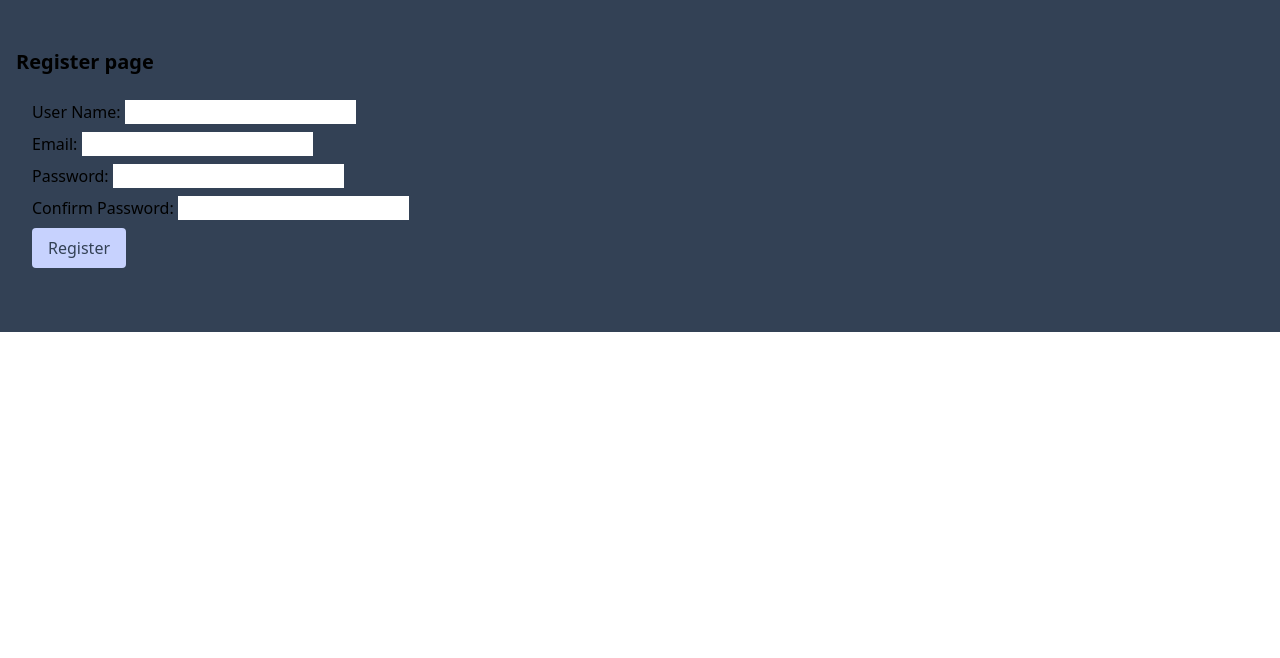
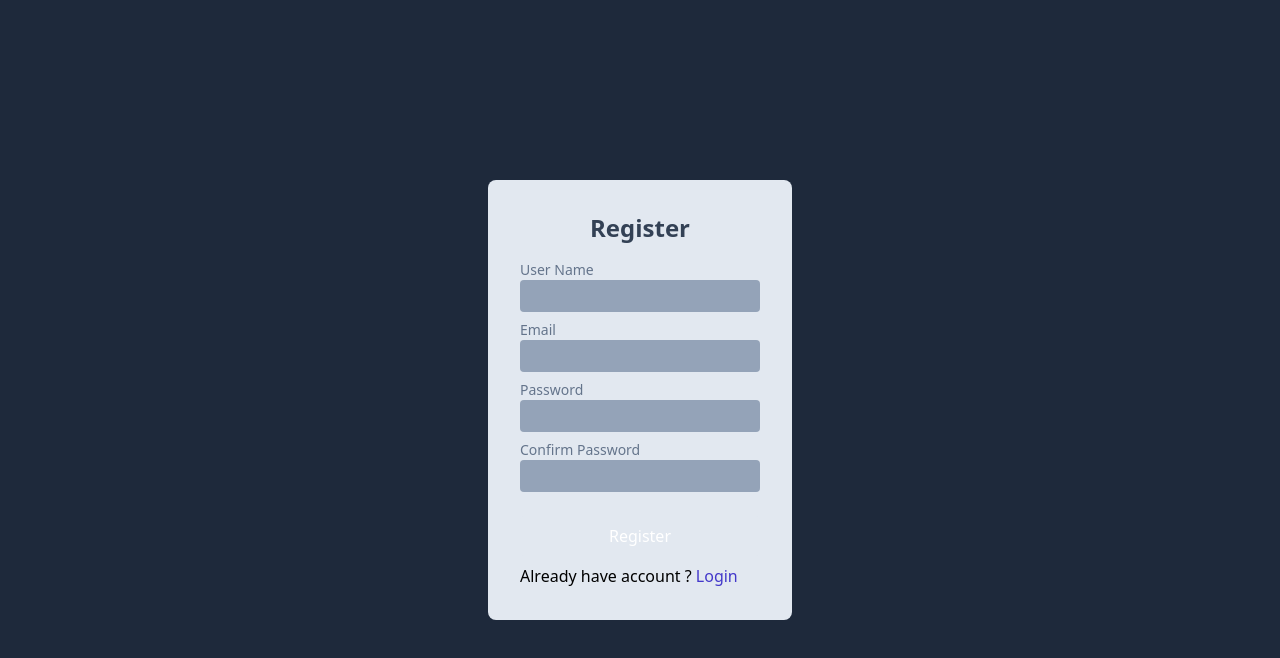
Before and after one commit to nikhildev8087/nextjsadmin, a Next.js app: page /register in a window 1280 px wide. Shown: the top 658 px of the page. Built offline with nearby package versions, Linux system fonts and the light colour scheme.

Commit message:
login and sighup api integration

```diff
--- a/package.json
+++ b/package.json
@@ -19,6 +19,7 @@
     "axios": "^1.4.0",
     "bcryptjs": "^2.4.3",
     "formik": "^2.2.9",
+    "framer-motion": "^10.12.10",
     "jsonwebtoken": "^9.0.0",
     "mongodb": "^5.3.0",
     "mongodb-uri": "^0.9.7",
--- a/src/components/SalesCard.jsx
+++ b/src/components/SalesCard.jsx
@@ -4,6 +4,7 @@ import TrendingDownOutlinedIcon from "@mui/icons-material/TrendingDownOutlined";
 
 const SalesCard = ({ icon, value, desc, growth, growthRate }) => {
   return (
+
     <div className="bg-white dark:bg-slate-900/75 rounded p-5">
       <div className="flex items-center justify-between mb-4">
         <div>
--- a/src/components/Sidebar.jsx
+++ b/src/components/Sidebar.jsx
@@ -13,6 +13,7 @@ import ShoppingCartCheckoutIcon from '@mui/icons-material/ShoppingCartCheckout';
 import ViewComfyIcon from '@mui/icons-material/ViewComfy';
 import ChevronRightOutlinedIcon from '@mui/icons-material/ChevronRightOutlined';
 import KeyboardArrowDownOutlinedIcon from '@mui/icons-material/KeyboardArrowDownOutlined';
+import { Divider } from "antd";
 
 const Sidebar = ({collapse}) => {
     const [menuOpen, setMenuOpen] = useState({
@@ -32,7 +33,7 @@ const Sidebar = ({collapse}) => {
       </Link>
       </li>
       <li className="hover:bg-sky-500/75 hover:text-sky-50 rounded dark:hover:bg-slate-600/75 dark:hover:text-slate-300 mb-1">
-      <Link className={`p-2 flex items-center justify-between ${router.pathname =="/report" ? "active" : ""}`} href="/report">
+      <Link className={`p-2 flex items-center justify-between ${router.pathname =="admin/report" ? "active" : ""}`} href="admin/report">
         <div className="text-sm flex items-center"> <EmailIcon className="w-5 h-5"/> <span className="ml-2">Email</span></div>
       </Link>
       </li>
@@ -83,6 +84,8 @@ const Sidebar = ({collapse}) => {
         <div className="text-sm flex items-center"> <ViewComfyIcon className="w-5 h-5"/> <span className="ml-2">UI Element</span></div>
       </Link>
       </li>
+      <Divider/>
+      <div className="mt-4 text-base cursor-pointer" onClick={()=> {router.push("/login")}}>logout</div>
       {/* <script src="../components/menu.js"></script> */}
     </div>
   );
--- a/src/model/Schema.js
+++ b/src/model/Schema.js
@@ -4,6 +4,7 @@ const userSchema = new Schema({
     username:String,
     email:String,
     password:String,
+    login:Boolean,
 })
 
 const Users = models.user || model('user', userSchema);
--- a/src/pages/api/auth/signup.js
+++ b/src/pages/api/auth/signup.js
@@ -20,11 +20,12 @@ export default async function handler(req, res) {
       const user = await Users.create({
         username,
         email,
+        login:false,
         password: hashedPassword,
       });
       res.status(201).json({ status: true, user });
     } catch (err) {
-      res.status(500).json({ err });
+      res.status(500).json({ err:"unhandled error" });
     }
   } else {
     res.status(405).json({ message: "Method not allowed" });
--- a/src/pages/api/products/index.js
+++ b/src/pages/api/products/index.js
@@ -15,6 +15,7 @@ export default async function handler(req, res) {
     case "GET": {
       try {
         const products = await Product.find();
+
         res.status(200).json(products);
       } catch (error) {
         res.status(500).json({ message: "Error fetching products" });
--- a/src/pages/login.jsx
+++ b/src/pages/login.jsx
@@ -1,32 +1,58 @@
+"use client"
 import React from "react";
 import { useSession, signIn, signOut } from "next-auth/react";
 import { Formik } from "formik";
+import axios from "axios";
+import { notification } from "antd";
+import { useRouter } from "next/router";
 
 const login = () => {
   const googleSignInHandler = () => {
     signIn("google", { callbackUrl: "http://localhost:3001" });
   };
 
-  const handleSubmit = (value) => {
+  const router = useRouter()
+
+  const handleSubmit = (value, { resetForm }) => {
     console.log(value);
+    axios
+      .post("http://localhost:3000/api/auth/login", value)
+      .then((res) => {
+        notification["success"]({
+          message:"login successfully..!"
+        })
+        console.log(res?.data?.token);
+        localStorage.setItem("login_token", res?.data?.token)
+        router.push("/admin")
+      })
+      .catch((err) => {
+        notification["error"]({
+          message: "Invalid credentials",
+        });
+        console.log(err?.response?.data?.message);
+      });
+    resetForm();
   };
 
   const validateData = (values) => {
     const errors = {};
-    if(!values.email){
-      errors.email = "please enter email"
+    if (!values.email) {
+      errors.email = "please enter email";
     }
-    if(!values.password){
-      errors.password = "Please enter password"
+    if (!values.password) {
+      errors.password = "Please enter password";
     }
     console.log(errors);
     return errors;
   };
 
   return (
-    <div className="bg-gray-700 dark:bg-gray-300 ">
-      <div className="px-20 py-20">
-        <h2 className="text-center font-bold text-lg text-white mb-2">Login</h2>
+    <div className="bg-[#1E293B] dark:bg-gray-300 h-screen flex items-center justify-center">
+      <div className="px-20 py-20 ">
+        <div className="bg-[#E2E8F0] p-8 rounded-lg">
+          <h2 className="text-center font-bold text-2xl text-slate-700 mb-4 ">
+            Login
+          </h2>
 
           <Formik
             initialValues={{
@@ -45,14 +71,16 @@ const login = () => {
               handleReset,
               resetForm,
               setFieldValue,
+              touched
             }) => {
               return (
                 <form action="/api/login" onSubmit={handleSubmit}>
-                <div className=" mb-2">
-                  <label className="mr-2" htmlFor="email">
-                    Email:{" "}
+                  <div className=" mb-2 grid grid-cols">
+                    <label className="mr-2 text-slate-500 text-sm" htmlFor="email">
+                      Email
                     </label>
                     <input
+                      className="bg-slate-400 p-1 rounded focus:outline-0"
                       name="email"
                       id="email"
                       onChange={handleChange}
@@ -60,13 +88,15 @@ const login = () => {
                       value={values.email}
                       type="email"
                     />
+                    {errors?.email && touched?.email && (<p className="text-sm text-rose-700">{errors.email}</p>)}
                   </div>
 
-                <div className="">
-                  <label className="mr-2" htmlFor="password">
-                    Password:{" "}
+                  <div className="grid grid-cols">
+                    <label className="mr-2 text-slate-500 text-sm" htmlFor="password">
+                      Password
                     </label>
                     <input
+                      className="bg-slate-400 p-1 rounded w-60 focus:slate-400 active:slate-400 focus:outline-0"
                       name="password"
                       id="password"
                       onChange={handleChange}
@@ -74,29 +104,41 @@ const login = () => {
                       value={values.password}
                       type="password"
                     />
+                  {errors?.password && touched?.password && (<p className="text-sm text-rose-700">{errors.password}</p>)}
                   </div>
                   <div className="mt-2">
                     <button
                       type="submit"
-                    className="px-4 py-2 rounded bg-slate-200 mb-2"
+                      className="px-4 py-2 bg-gray-700 text-white rounded bg-slate-200 mb-2 w-full mt-4 hover:bg-slate-700"
                     >
                       Login
                     </button>
+                    <p>Don't have account ? <span className="cursor-pointer text-indigo-700 mt-2" onClick={() => router.push("/register")}>Sign up</span></p>
                   </div>
                 </form>
               );
             }}
           </Formik>
 
-        <button
-          className="px-4 py-2 rounded bg-slate-200"
+          {/* <button
+          className="px-4 py-2 rounded bg-slate-200 w-full"
           onClick={googleSignInHandler}
         >
           Login with Google
-        </button>
+        </button> */}
+        </div>
       </div>
     </div>
   );
 };
 
 export default login;
+
+export async function getStaticProps(context) {
+  console.log("check context => ",context)
+  return{
+    props: {
+      data: "test"
+    }
+  }
+}
--- a/src/pages/register.jsx
+++ b/src/pages/register.jsx
@@ -1,11 +1,33 @@
 import React from "react";
 import { Formik } from "formik";
+import axios from "axios";
+import { notification } from "antd";
+import { useRouter } from "next/router";
 
 const register = () => {
 
-    const handleSubmit = (value) => {
-        console.log(value)
-    }
+  const router = useRouter()
+
+  const handleSubmit = (value, { resetForm }) => {
+    console.log(value);
+    axios
+      .post("http://localhost:3000/api/auth/signup", value)
+      .then((res) => {
+        notification["success"]({
+          message:"user Created successfully..!"
+        })
+        console.log(res?.data?.token);
+        localStorage.setItem("login_token", res?.data?.token)
+        router.push("/login")
+      })
+      .catch((err) => {
+        notification["error"]({
+          message: err?.response?.data?.message,
+        });
+        console.log(err?.response?.data?.message);
+      });
+    resetForm();
+  };
 
     const validateData = (value) => {
         const error = {};
@@ -21,6 +43,9 @@ const register = () => {
             error.password="Please enter password"
         }
 
+        if(!value.confirmPassword){
+          error.confirmPassword = "Please enter password"
+        }
         if(value.password !== value.confirmPassword){
             error.confirmPassword ="Password does not matched"
         }
@@ -31,10 +56,13 @@ const register = () => {
 
 
   return (
-    <div className="py-12 bg-slate-700  p-4">
-      <h2 className="text-cente text-xl font-bold mb-2">Register page </h2>
+    <div className="bg-[#1E293B] dark:bg-gray-300 h-screen flex items-center justify-center">
+    <div className="px-20 py-20 ">
+      <div className="bg-[#E2E8F0] p-8 rounded-lg">
+        <h2 className="text-center font-bold text-2xl text-slate-700 mb-4 ">
+          Register
+        </h2>
 
-      <div className="p-4">
         <Formik
           initialValues={{
             username: "",
@@ -49,68 +77,104 @@ const register = () => {
             values,
             errors,
             handleBlur,
+            handleChange,
             handleSubmit,
+            handleReset,
             resetForm,
-            touched,
-            handleChange,
+            setFieldValue,
+            touched
           }) => {
             return (
-              <form onSubmit={handleSubmit}>
-                <div className="mb-2">
-                  <label htmlFor="username">User Name: </label>
+              <form action="/api/login" onSubmit={handleSubmit}>
+                <div className=" mb-2 grid grid-cols">
+                  <label className="mr-2 text-slate-500 text-sm" htmlFor="username">
+                    User Name
+                  </label>
                   <input
-                    value={values.username}
+                    className="bg-slate-400 p-1 rounded focus:outline-0"
+                    name="username"
+                    id="username"
                     onChange={handleChange}
                     onBlur={handleBlur}
+                    value={values.username}
                     type="text"
-                    name="username"
-                    id="username"
                   />
+                  {errors?.username && touched?.username && (<p className="text-sm text-rose-700">{errors.username}</p>)}
                 </div>
-                <div className="mb-2">
-                  <label htmlFor="email">Email: </label>
+
+                <div className=" mb-2 grid grid-cols">
+                  <label className="mr-2 text-slate-500 text-sm" htmlFor="email">
+                    Email
+                  </label>
                   <input
-                    value={values.email}
+                    className="bg-slate-400 p-1 rounded focus:outline-0"
+                    name="email"
+                    id="email"
                     onChange={handleChange}
                     onBlur={handleBlur}
+                    value={values.email}
                     type="email"
-                    name="email"
-                    id="email"
                   />
+                  {errors?.email && touched?.email && (<p className="text-sm text-rose-700">{errors.email}</p>)}
                 </div>
 
-                <div className="mb-2">
-                  <label htmlFor="password">Password: </label>
+                <div className="mb-2 grid grid-cols">
+                  <label className="mr-2 text-slate-500 text-sm text-sm " htmlFor="password">
+                    Password
+                  </label>
                   <input
-                    value={values.password}
+                    className="bg-slate-400 p-1 rounded w-60 focus:slate-400 active:slate-400 focus:outline-0"
+                    name="password"
+                    id="password"
                     onChange={handleChange}
                     onBlur={handleBlur}
+                    value={values.password}
                     type="password"
-                    name="password"
-                    id="password"
                   />
+                  {errors?.password && touched?.password && (<p className="text-sm text-rose-700">{errors.password}</p>)}
+
                 </div>
 
-                <div className="mb-2">
-                  <label htmlFor="confirmPassword">Confirm Password: </label>
+                <div className="mb-2 grid grid-cols">
+                  <label className="mr-2 text-slate-500 text-sm " htmlFor="confirmPassword">
+                   Confirm Password
+                  </label>
                   <input
-                    value={values.confirmPassword}
+                    className="bg-slate-400 p-1 rounded w-60 focus:slate-400 active:slate-400 focus:outline-0"
+                    name="confirmPassword"
+                    id="confirmPassword"
                     onChange={handleChange}
                     onBlur={handleBlur}
-                    type="password"
-                    name="confirmPassword"
-                    id="confirmPassword"
+                    value={values.confirmPassword}
+                    type="confirmPassword"
                   />
+                  {errors?.confirmPassword && touched?.confirmPassword && (<p className="text-sm text-rose-700">{errors.confirmPassword}</p>)}
+
                 </div>
-                <div>
-                  <button className="py-2 px-4 bg-indigo-200 rounded text-slate-700" type="submit">Register</button>
+
+                <div className="mt-2">
+                  <button
+                    type="submit"
+                    className="px-4 py-2 bg-gray-700 text-white rounded bg-slate-200 mb-2 w-full mt-4 hover:bg-slate-700"
+                  >
+                    Register
+                  </button>
+                  <p>Already have account ? <span className="cursor-pointer text-indigo-700 mt-2" onClick={() => router.push("/login")}>Login</span></p>
                 </div>
               </form>
             );
           }}
         </Formik>
+
+        {/* <button
+        className="px-4 py-2 rounded bg-slate-200 w-full"
+        onClick={googleSignInHandler}
+      >
+        Login with Google
+      </button> */}
       </div>
     </div>
+  </div>
   );
 };
 
```
Also changed, not shown: src/pages/admin/index.jsx (renamed from src/pages/dashboard/index.jsx, +45 -0 lines), src/pages/api/auth/login.js (+11 -12 lines), src/pages/admin/report.jsx (renamed from src/pages/report.jsx), 1 other file (tests, documents, lock files or other folders). Lines whose indentation alone changed are shown as unchanged.
